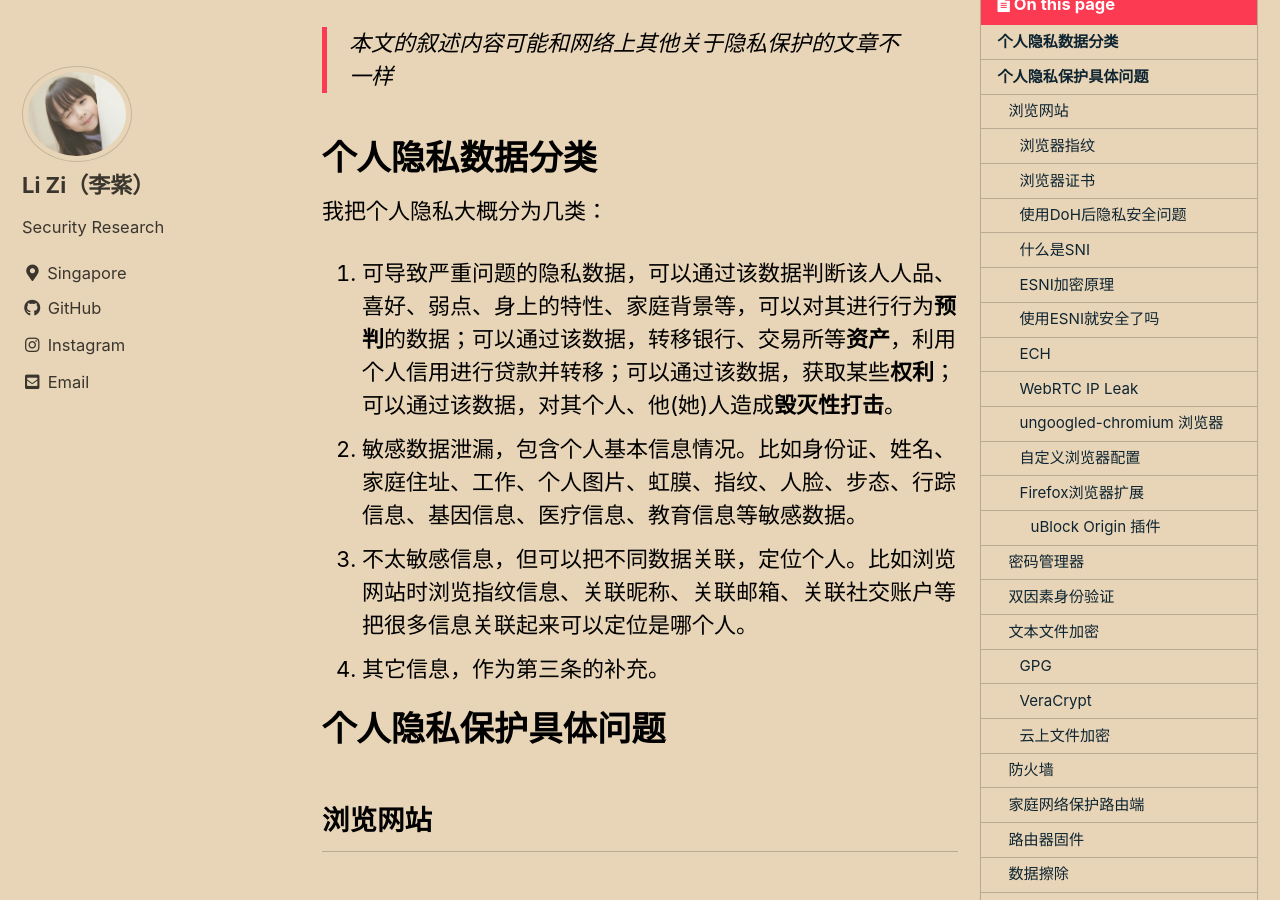
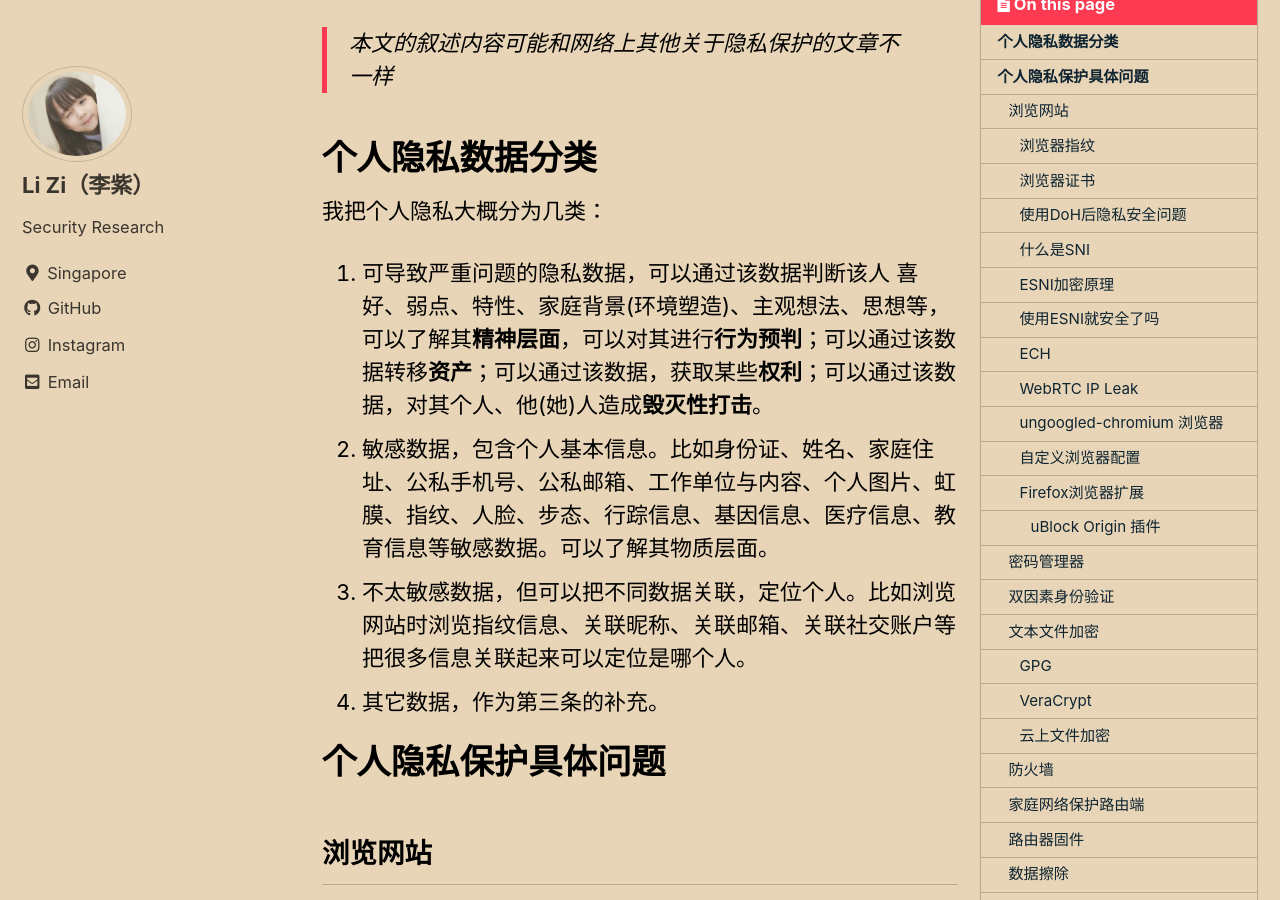
Before and after one commit to tom0li/tom0li.github.io, a Jekyll site: the page built from _posts/2020-10-1-个人隐私保护.md, in a window 1280 px wide and 900 px high, scrolled down 218 px. Built offline with Jekyll 4.4.1, drawn with Linux system fonts in a browser that asks for light colours; cached includes are drawn as plain includes.

Commit message:
Update 2020-10-1-个人隐私保护.md

```diff
--- a/_posts/2020-10-1-个人隐私保护.md
+++ b/_posts/2020-10-1-个人隐私保护.md
@@ -11,10 +11,10 @@ toc: true
 
 # 个人隐私数据分类
 我把个人隐私大概分为几类：
-1. 可导致严重问题的隐私数据，可以通过该数据判断该人人品、喜好、弱点、身上的特性、家庭背景等，可以对其进行行为**预判**的数据；可以通过该数据，转移银行、交易所等**资产**，利用个人信用进行贷款并转移；可以通过该数据，获取某些**权利**；可以通过该数据，对其个人、他(她)人造成**毁灭性打击**。
-2. 敏感数据泄漏，包含个人基本信息情况。比如身份证、姓名、家庭住址、工作、个人图片、虹膜、指纹、人脸、步态、行踪信息、基因信息、医疗信息、教育信息等敏感数据。
-3. 不太敏感信息，但可以把不同数据关联，定位个人。比如浏览网站时浏览指纹信息、关联昵称、关联邮箱、关联社交账户等把很多信息关联起来可以定位是哪个人。
-4. 其它信息，作为第三条的补充。
+1. 可导致严重问题的隐私数据，可以通过该数据判断该人 喜好、弱点、特性、家庭背景(环境塑造)、主观想法、思想等，可以了解其**精神层面**，可以对其进行**行为预判**；可以通过该数据转移**资产**；可以通过该数据，获取某些**权利**；可以通过该数据，对其个人、他(她)人造成**毁灭性打击**。
+2. 敏感数据，包含个人基本信息。比如身份证、姓名、家庭住址、公私手机号、公私邮箱、工作单位与内容、个人图片、虹膜、指纹、人脸、步态、行踪信息、基因信息、医疗信息、教育信息等敏感数据。可以了解其物质层面。
+3. 不太敏感数据，但可以把不同数据关联，定位个人。比如浏览网站时浏览指纹信息、关联昵称、关联邮箱、关联社交账户等把很多信息关联起来可以定位是哪个人。
+4. 其它数据，作为第三条的补充。
 
 # 个人隐私保护具体问题
 ## 浏览网站
```
